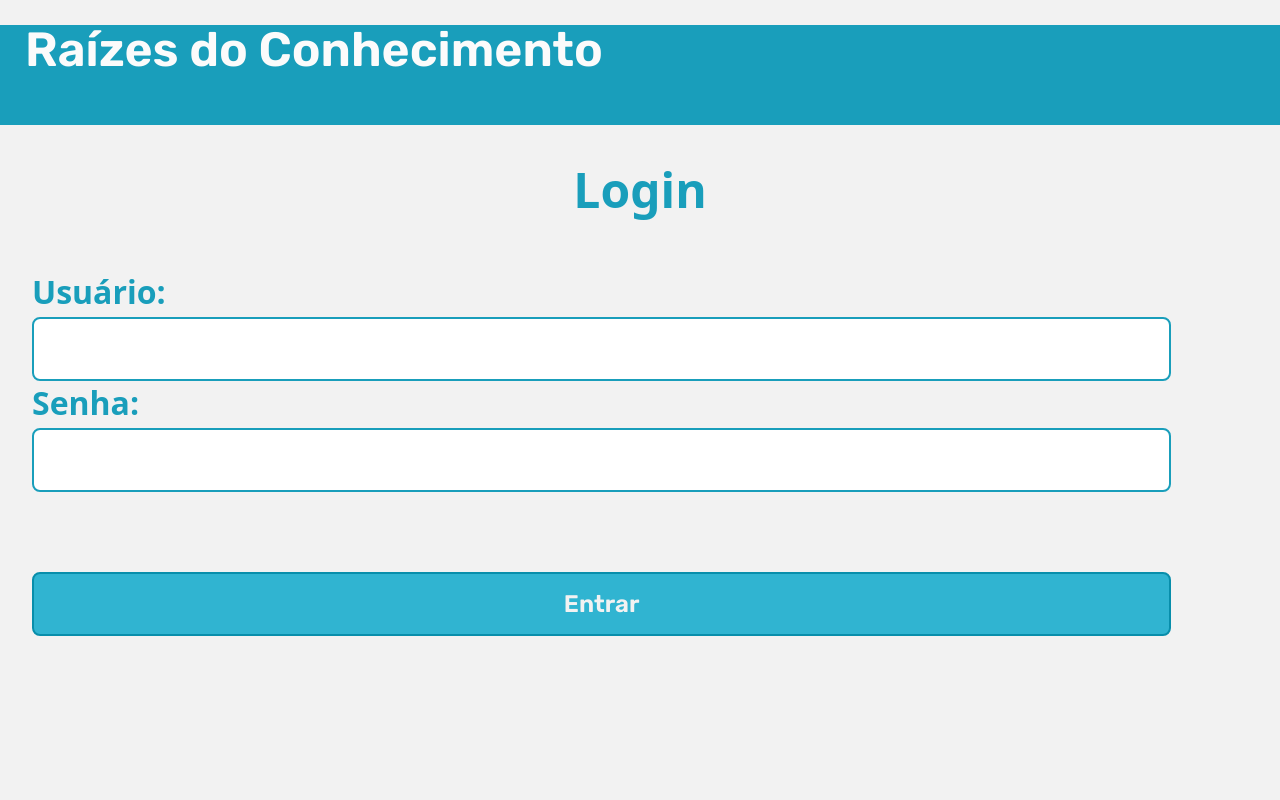
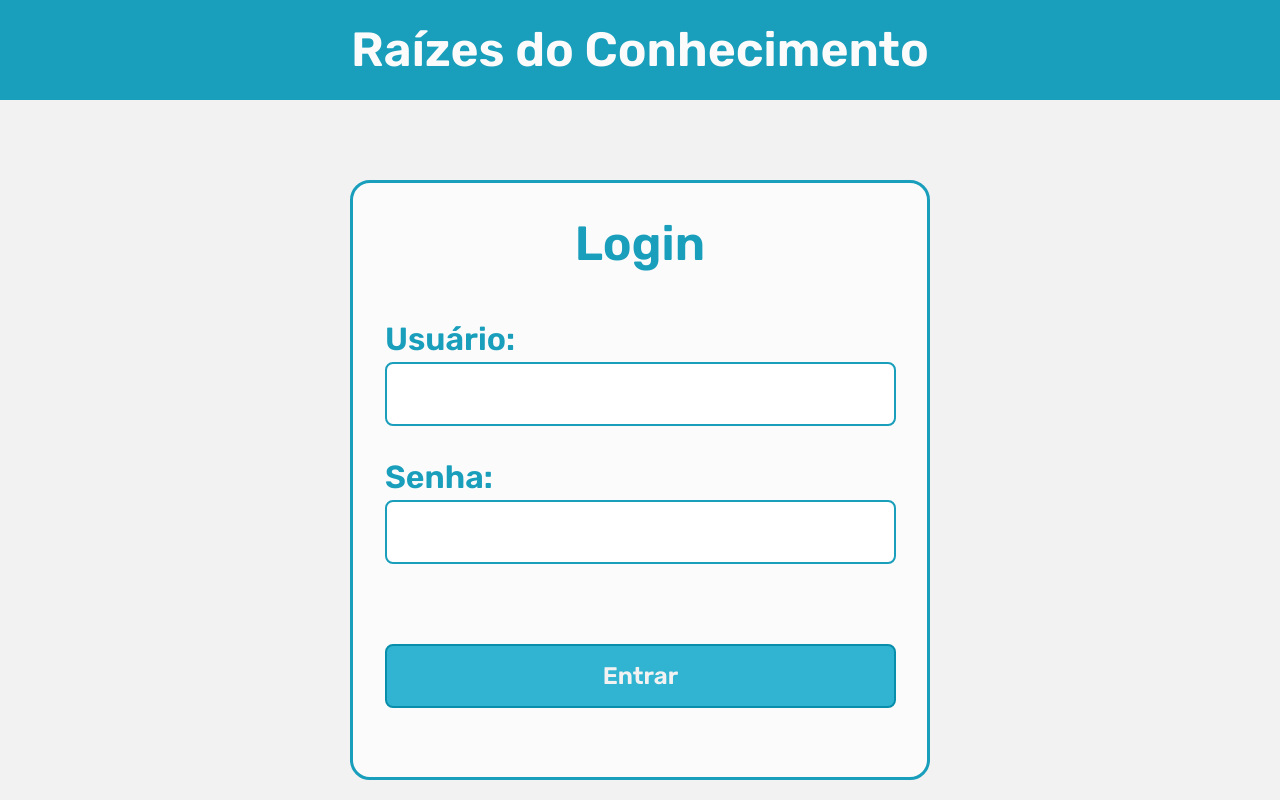
Before and after one commit to rayncapitao/escola_php, a PHP site: page / in a window 1280 px wide. Run offline with PHP 8.4, Linux system fonts and the light colour scheme.

Commit message:
updated: login page done

```diff
--- a/index.php
+++ b/index.php
@@ -10,6 +10,7 @@ if (isset($_POST['username']) || isset($_POST['password'])) {
 		/* Prevenção de SQL Injection */
 		$username = $mysqli -> real_escape_string($_POST['username']);
 		$password = $mysqli -> real_escape_string($_POST['password']);
+		$password = md5($password); // 123
 
 		/* Autenticação */
 		$sql_code = "SELECT * FROM user WHERE username = '$username' AND password = '$password'";
@@ -25,6 +26,8 @@ if (isset($_POST['username']) || isset($_POST['password'])) {
 				session_start();
 			}
 
+			$mysqli -> close();
+
 			$_SESSION['user'] = $user['ID_user'];
 			header("Location: ./home.php");
 		} else {
@@ -39,26 +42,31 @@ if (isset($_POST['username']) || isset($_POST['password'])) {
 		<meta charset="UTF-8" />
 		<meta name="viewport" content="width=device-width, initial-scale=1.0" />
 		<meta http-equiv="X-UA-Compatible" content="ie=edge" />
-    <link rel="stylesheet" href="css/login.css">
+    <link rel="stylesheet" href="./css/login.css">
+		<style>
+			<?php include('css/login.css'); ?>
+		</style>
 		<title>Login</title>
 	</head>
 	<body>
 		<nav>
-			<div>
+			<div class="center">
 				<h1 class="logoName">Raízes do Conhecimento</h1>
 			</div>
 		</nav>
+		<div class="container">
 			<h2>Login</h2>
 			<form action="" method="POST">
 				<div>
-				<label for="username">Usuário:</label>
+					<label for="username">Usuário:</label> <br>
 					<input type="text" id="username" name="username" /><br />
 				</div>
-			<div>
-				<label for="password">Senha:</label>
+				<div class="space">
+					<label for="password">Senha:</label> <br>
 					<input type="password" id="password" name="password" /><br />
 				</div>
 				<button type="submit">Entrar</button>
 			</form>
+		</div>
 	</body>
 </html>
```
Lines whose indentation alone changed are shown as unchanged.
